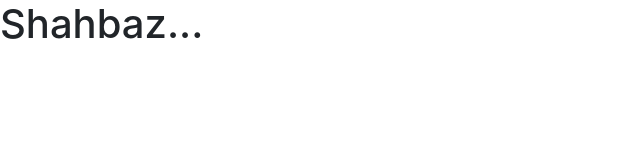
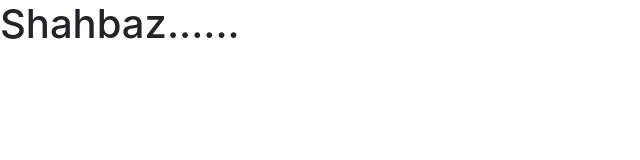
Before and after one commit to MuhammadShahbaz47/Olx-Clone, a React (Create React App) app: page / in a window 1280 px wide. Shown: the top 160 px of the page, without its empty margins (0-640 px from the left). Built offline with nearby package versions, Linux system fonts and the light colour scheme.

Commit message:
deploy 4

```diff
--- a/src/App.js
+++ b/src/App.js
@@ -5,7 +5,7 @@ class App extends React.Component{
   render(){
     return(
       <div>
-        <h1>Shahbaz...</h1>
+        <h1>Shahbaz......</h1>
       </div>
     )
   }
```
